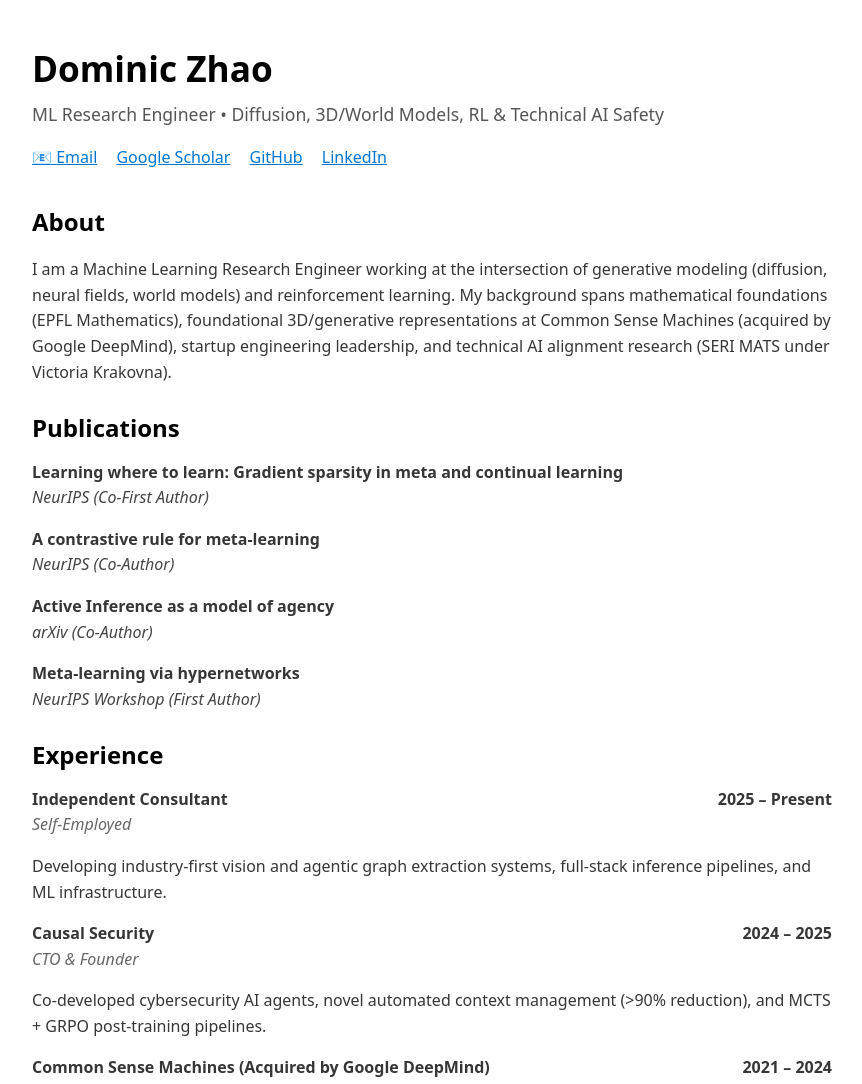
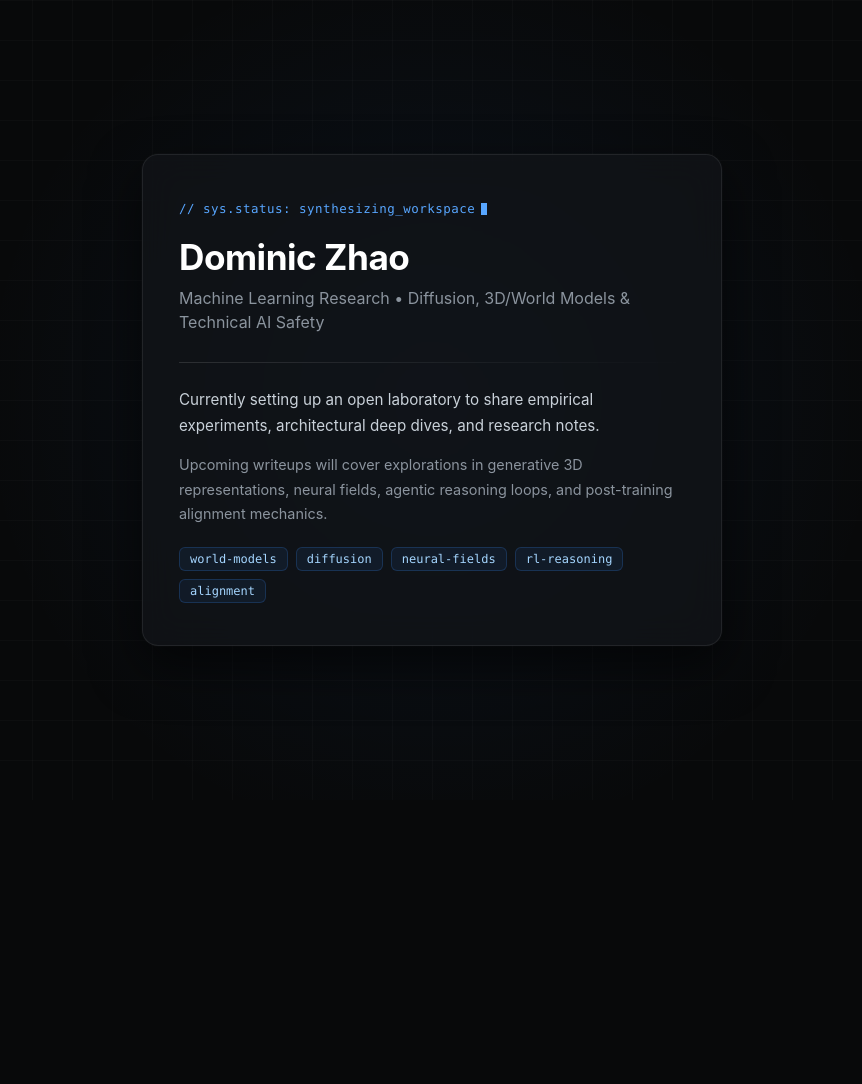
Before and after one commit to domzhaomathematics/domzhaomathematics.github.io, a plain HTML site: page index.html in a window 1280 px wide. Shown: the top 1084 px of the page, without its empty margins (208-1070 px from the left). After the commit the page ends 800 px from the top, so only its background shows below. Drawn offline with nearby package versions, Linux system fonts and the light colour scheme.

Commit message:
Revamp personal webpage layout and styles
Updated the HTML structure and styling for a personal webpage, enhancing visual design and layout.

```diff
--- a/index.html
+++ b/index.html
@@ -3,97 +3,160 @@
 <head>
   <meta charset="UTF-8">
   <meta name="viewport" content="width=device-width, initial-scale=1.0">
-  <title>Dominic Zhao | ML Research Engineer</title>
-  <!-- Minimal, clean academic styling -->
-  <link rel="stylesheet" href="https://cdn.jsdelivr.net/npm/water.css@2/out/water.css">
+  <title>Dominic Zhao</title>
   <style>
-    body { max-width: 800px; margin: 40px auto; padding: 0 20px; line-height: 1.6; }
-    header { margin-bottom: 2rem; }
-    h1 { margin-bottom: 0.2rem; }
-    .subtitle { color: #555; font-size: 1.1rem; margin-top: 0; }
-    .links a { margin-right: 15px; font-weight: 500; text-decoration: underline; }
-    .pub-item { margin-bottom: 1rem; }
-    .pub-title { font-weight: bold; }
-    .pub-venue { font-style: italic; color: #444; }
-    .experience-role { display: flex; justify-content: space-between; font-weight: bold; }
-    .experience-sub { font-style: italic; color: #666; margin-bottom: 4px; }
+    * {
+      box-sizing: border-box;
+      margin: 0;
+      padding: 0;
+    }
+    body {
+      font-family: -apple-system, BlinkMacSystemFont, "Segoe UI", Roboto, "SF Pro Display", sans-serif;
+      background-color: #08090a;
+      color: #e6edf3;
+      min-height: 100vh;
+      display: flex;
+      justify-content: center;
+      align-items: center;
+      padding: 24px;
+      overflow: hidden;
+      position: relative;
+    }
+
+    /* Subtle background grid & glow */
+    .bg-grid {
+      position: absolute;
+      top: 0;
+      left: 0;
+      width: 100%;
+      height: 100%;
+      background-image:
+        radial-gradient(circle at 50% 50%, rgba(56, 139, 253, 0.08) 0%, transparent 60%),
+        linear-gradient(rgba(255, 255, 255, 0.02) 1px, transparent 1px),
+        linear-gradient(90deg, rgba(255, 255, 255, 0.02) 1px, transparent 1px);
+      background-size: 100% 100%, 40px 40px, 40px 40px;
+      z-index: 1;
+    }
+
+    .container {
+      position: relative;
+      z-index: 2;
+      max-width: 580px;
+      width: 100%;
+      background: rgba(18, 20, 24, 0.75);
+      border: 1px solid rgba(255, 255, 255, 0.08);
+      backdrop-filter: blur(16px);
+      -webkit-backdrop-filter: blur(16px);
+      border-radius: 16px;
+      padding: 42px 36px;
+      box-shadow: 0 20px 50px rgba(0, 0, 0, 0.6), 0 0 0 1px rgba(255, 255, 255, 0.02);
+    }
+
+    .tag {
+      font-family: "SF Mono", Monaco, Menlo, Consolas, monospace;
+      font-size: 0.78rem;
+      color: #58a6ff;
+      letter-spacing: 0.5px;
+      margin-bottom: 20px;
+      display: inline-flex;
+      align-items: center;
+      gap: 6px;
+    }
+
+    .cursor {
+      display: inline-block;
+      width: 6px;
+      height: 12px;
+      background-color: #58a6ff;
+      animation: blink 1.2s infinite;
+    }
+
+    @keyframes blink {
+      0%, 49% { opacity: 1; }
+      50%, 100% { opacity: 0; }
+    }
+
+    h1 {
+      font-size: 2.2rem;
+      font-weight: 700;
+      letter-spacing: -0.5px;
+      color: #ffffff;
+      margin-bottom: 8px;
+    }
+
+    .subtitle {
+      font-size: 1rem;
+      color: #8b949e;
+      margin-bottom: 28px;
+      line-height: 1.5;
+    }
+
+    .divider {
+      height: 1px;
+      background: linear-gradient(90deg, rgba(255, 255, 255, 0.12) 0%, transparent 100%);
+      margin-bottom: 24px;
+    }
+
+    .description {
+      font-size: 0.95rem;
+      color: #c9d1d9;
+      line-height: 1.7;
+    }
+
+    .description p {
+      margin-bottom: 14px;
+    }
+
+    .topics {
+      display: flex;
+      flex-wrap: wrap;
+      gap: 8px;
+      margin-top: 20px;
+    }
+
+    .topic-pill {
+      font-family: "SF Mono", Monaco, Menlo, Consolas, monospace;
+      font-size: 0.75rem;
+      color: #a5d6ff;
+      background: rgba(56, 139, 253, 0.08);
+      border: 1px solid rgba(56, 139, 253, 0.2);
+      padding: 4px 10px;
+      border-radius: 6px;
+    }
   </style>
 </head>
 <body>
 
-  <header>
-    <h1>Dominic Zhao</h1>
-    <p class="subtitle">ML Research Engineer &bull; Diffusion, 3D/World Models, RL & Technical AI Safety</p>
-    <div class="links">
-      <a href="mailto:your.email@domain.com">Email</a>
-      <a href="https://scholar.google.com/citations?user=YOUR_SCHOLAR_ID" target="_blank">Google Scholar</a>
-      <a href="https://github.com/YOUR_GITHUB_USERNAME" target="_blank">GitHub</a>
-      <a href="https://www.linkedin.com/in/YOUR_LINKEDIN" target="_blank">LinkedIn</a>
-    </div>
-  </header>
+  <div class="bg-grid"></div>
 
-  <section>
-    <h2>About</h2>
-    <p>
-      I am a Machine Learning Research Engineer working at the intersection of generative modeling (diffusion, neural fields, world models) and reinforcement learning. My background spans mathematical foundations (EPFL Mathematics), foundational 3D/generative representations at Common Sense Machines (acquired by Google DeepMind), startup engineering leadership, and technical AI alignment research (SERI MATS under Victoria Krakovna).
-    </p>
-  </section>
-
-  <section>
-    <h2>Publications</h2>
-
-    <div class="pub-item">
-      <div class="pub-title">Learning where to learn: Gradient sparsity in meta and continual learning</div>
-      <div class="pub-venue">NeurIPS (Co-First Author)</div>
+  <div class="container">
+    <div class="tag">
+      <span>// sys.status: synthesizing_workspace</span>
+      <span class="cursor"></span>
     </div>
 
-    <div class="pub-item">
-      <div class="pub-title">A contrastive rule for meta-learning</div>
-      <div class="pub-venue">NeurIPS (Co-Author)</div>
+    <h1>Dominic Zhao</h1>
+    <p class="subtitle">Machine Learning Research &bull; Diffusion, 3D/World Models & Technical AI Safety</p>
+
+    <div class="divider"></div>
+
+    <div class="description">
+      <p>
+        Currently setting up an open laboratory to share empirical experiments, architectural deep dives, and research notes.
+      </p>
+      <p style="color: #8b949e; font-size: 0.9rem;">
+        Upcoming writeups will cover explorations in generative 3D representations, neural fields, agentic reasoning loops, and post-training alignment mechanics.
+      </p>
     </div>
 
-    <div class="pub-item">
-      <div class="pub-title">Active Inference as a model of agency</div>
-      <div class="pub-venue">arXiv (Co-Author)</div>
+    <div class="topics">
+      <span class="topic-pill">world-models</span>
+      <span class="topic-pill">diffusion</span>
+      <span class="topic-pill">neural-fields</span>
+      <span class="topic-pill">rl-reasoning</span>
+      <span class="topic-pill">alignment</span>
     </div>
-
-    <div class="pub-item">
-      <div class="pub-title">Meta-learning via hypernetworks</div>
-      <div class="pub-venue">NeurIPS Workshop (First Author)</div>
-    </div>
-  </section>
-
-  <section>
-    <h2>Experience</h2>
-
-    <div class="experience-role">
-      <span>Independent Consultant</span>
-      <span>2025 – Present</span>
-    </div>
-    <div class="experience-sub">Self-Employed</div>
-    <p>Developing industry-first vision and agentic graph extraction systems, full-stack inference pipelines, and ML infrastructure.</p>
-
-    <div class="experience-role">
-      <span>Causal Security</span>
-      <span>2024 – 2025</span>
-    </div>
-    <div class="experience-sub">CTO & Founder</div>
-    <p>Co-developed cybersecurity AI agents, novel automated context management (&gt;90% reduction), and MCTS + GRPO post-training pipelines.</p>
-
-    <div class="experience-role">
-      <span>Common Sense Machines (Acquired by Google DeepMind)</span>
-      <span>2021 – 2024</span>
-    </div>
-    <div class="experience-sub">Staff ML Engineer — Generative 3D & World Models</div>
-    <p>Researched 3D/world generation architectures alongside foundational research leadership (now leading DeepMind Genie). Developed SDF topological defect mitigation, few-shot NeRFs, 6DoF detection, and large-scale model deployment.</p>
-
-    <div class="experience-role">
-      <span>SERI MATS</span>
-      <span>2023</span>
-    </div>
-    <div class="experience-sub">AI Safety Fellow</div>
-    <p>Technical AI alignment and agency research under the mentorship of Victoria Krakovna (Google DeepMind).</p>
-  </section>
+  </div>
 
 </body>
 </html>
```
